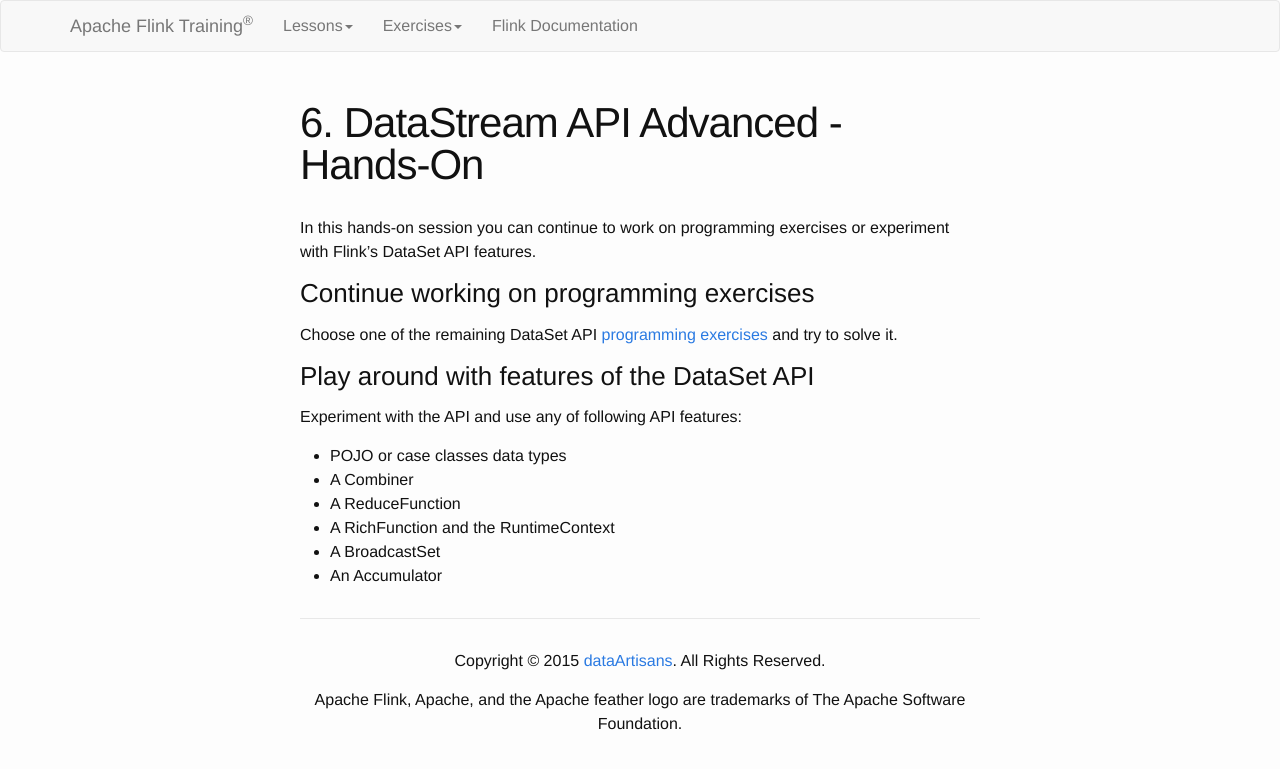
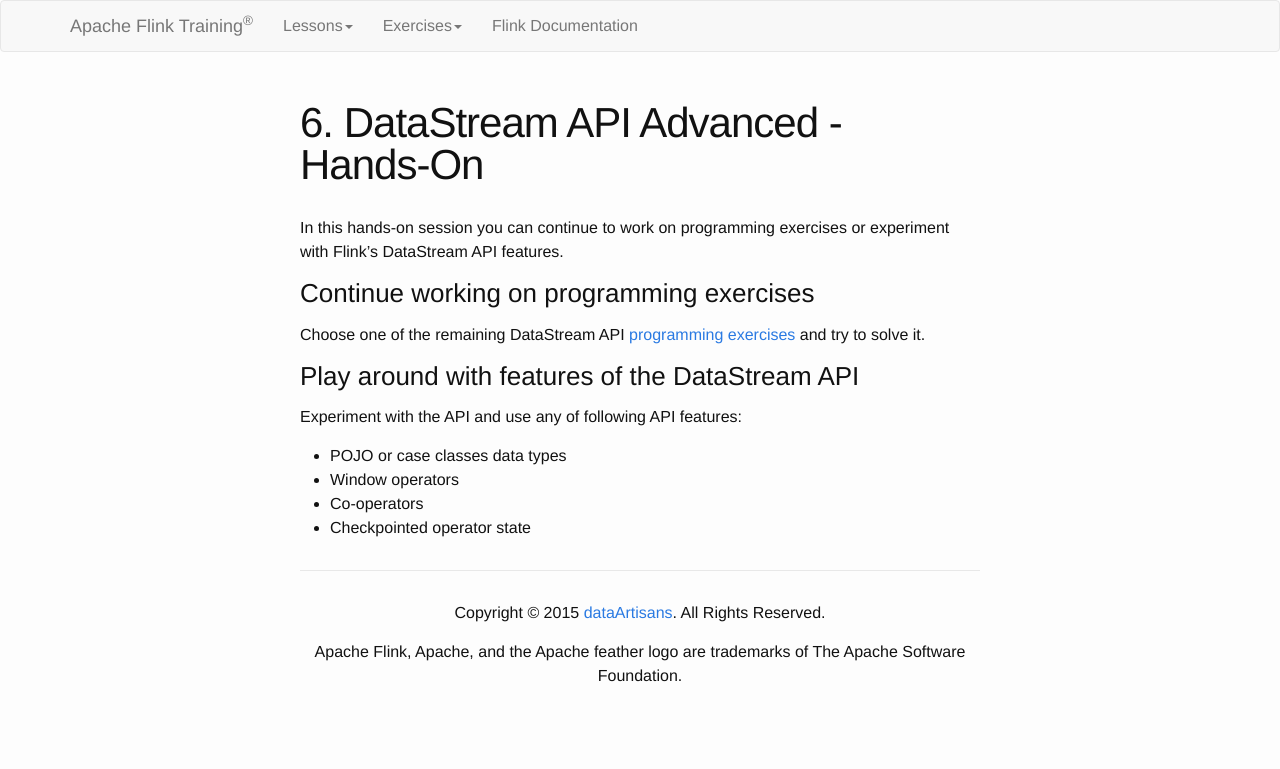
Before and after one commit to dataArtisans/flink-training-web, a Jekyll site: the page built from dataStreamAdvanced/handsOn.md, in a window 1280 px wide. Shown: the top 769 px of the page. Built offline with Jekyll 4.4.1, drawn with Linux system fonts in a browser that asks for light colours.

Commit message:
Updated advanced data stream lesson

```diff
--- a/dataStreamAdvanced/handsOn.md
+++ b/dataStreamAdvanced/handsOn.md
@@ -4,19 +4,17 @@
 permalink: /dataStreamAdvanced/handsOn.html
 ---
 
-In this hands-on session you can continue to work on  programming exercises or experiment with Flink's DataSet API features.
+In this hands-on session you can continue to work on programming exercises or experiment with Flink's DataStream API features.
 
 ### Continue working on programming exercises
 
-Choose one of the remaining DataSet API [programming exercises]({{ site.baseurl }}/exercises) and try to solve it.
+Choose one of the remaining DataStream API [programming exercises]({{ site.baseurl }}/exercises) and try to solve it.
 
-### Play around with features of the DataSet API
+### Play around with features of the DataStream API
 
 Experiment with the API and use any of following API features:
 
 - POJO or case classes data types
-- A Combiner
-- A ReduceFunction
-- A RichFunction and the RuntimeContext
-- A BroadcastSet
-- An Accumulator
+- Window operators
+- Co-operators
+- Checkpointed operator state
```
Also changed, not shown: dataStreamAdvanced/intro.md (+5 -4 lines).
